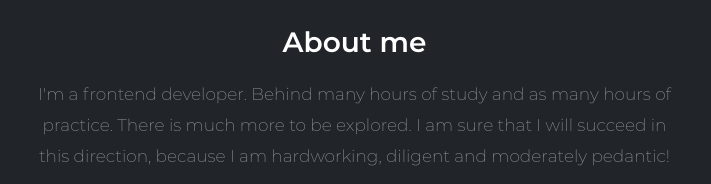
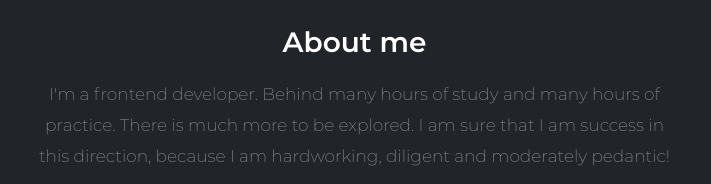
Before and after one commit to Madge-Timofeeva/resume, a plain HTML site: page index.html in a window 1280 px wide. Shown: the part 1055-1239 px from the top of the page, 48-759 px from the left. Drawn offline with Linux system fonts and the light colour scheme.

Commit message:
Update index.html

```diff
--- a/index.html
+++ b/index.html
@@ -109,7 +109,7 @@
                         <h2 class="about__title">
                             About me
                         </h2>
-                        <p class="about__text">I'm a frontend developer. Behind many hours of study and as many hours of practice. There is much more to be explored. I am sure that I will succeed in this direction, because I am hardworking, diligent and moderately pedantic!</p>
+                        <p class="about__text">I'm a frontend developer. Behind many hours of study and many hours of practice. There is much more to be explored. I am sure that I am success in this direction, because I am hardworking, diligent and moderately pedantic!</p>
                         <div class="Skills_cardStudyItem__clcMd">
                             <div>
                                 <h4 class="about__title">Places of Study</h3>
```
